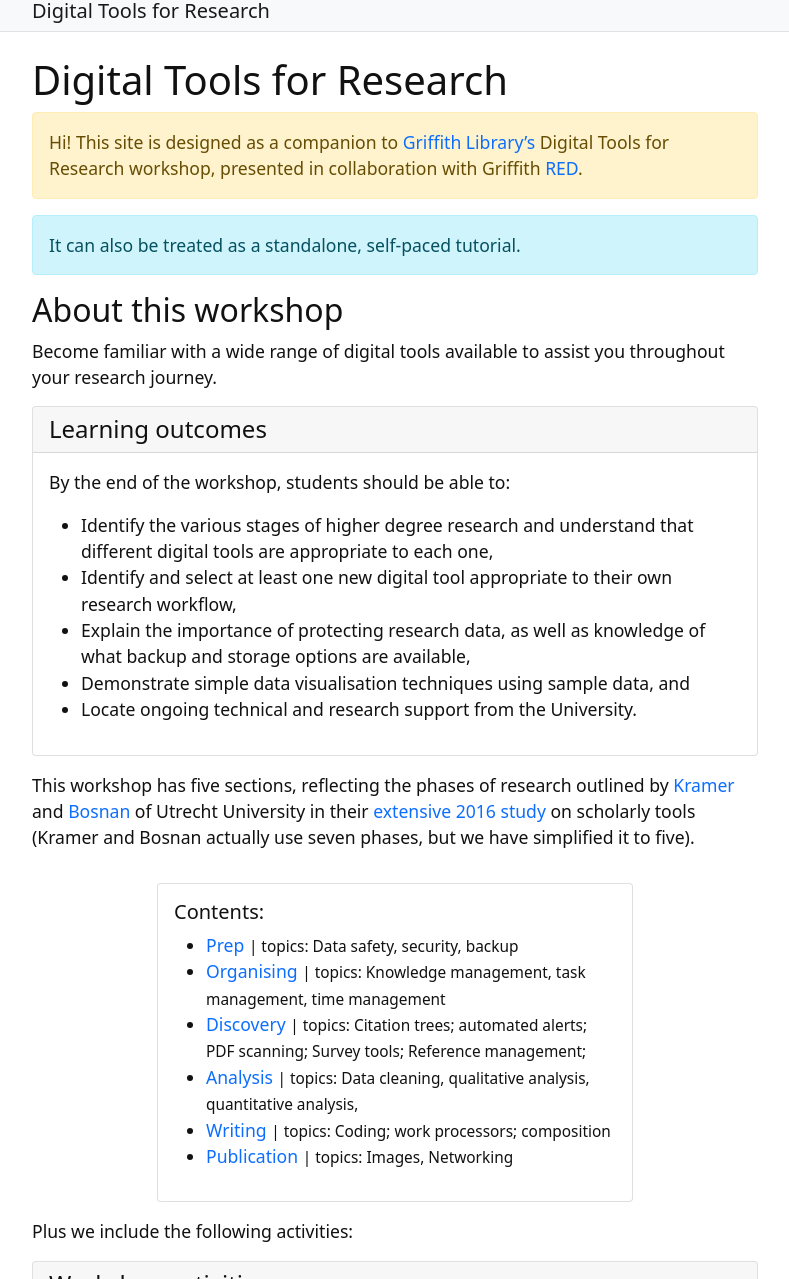
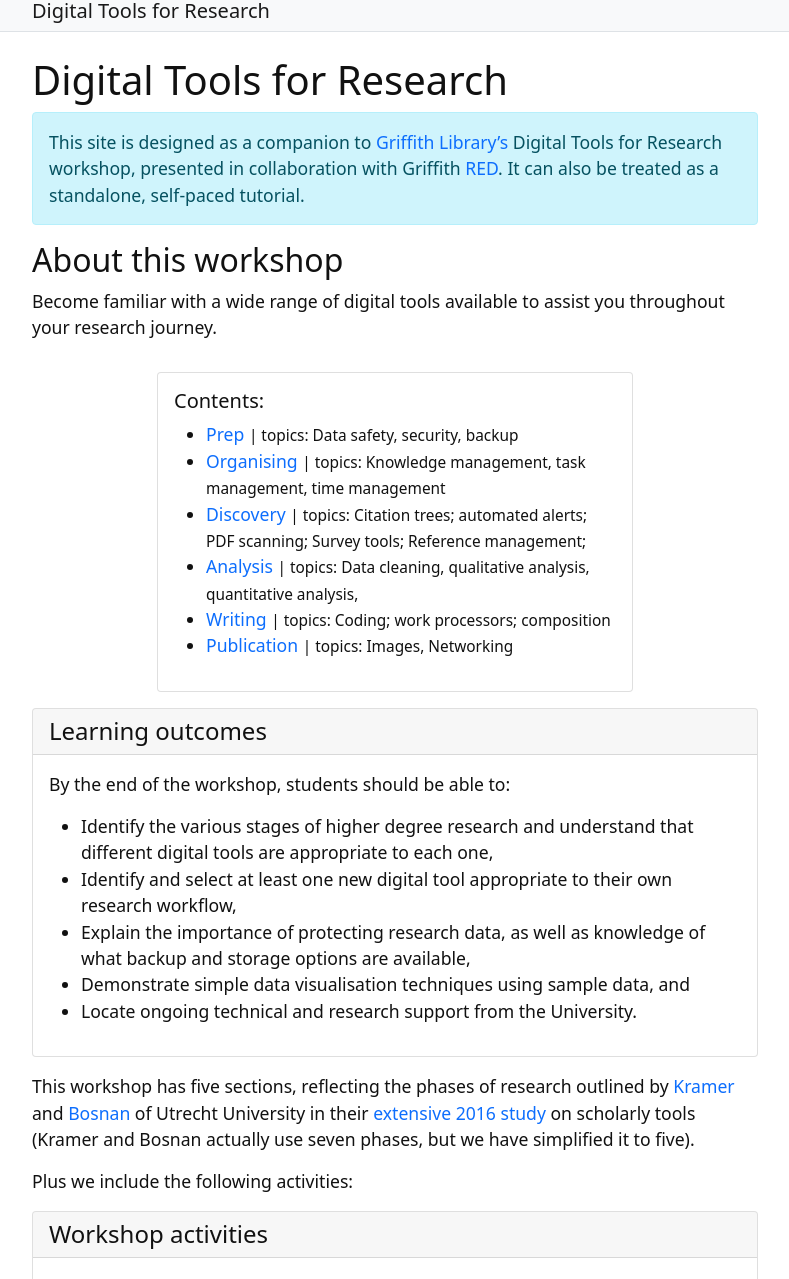
Before and after one commit to GriffithUniLibrary/digital-tools, a Jekyll site: the page built from index.md, in a window 1280 px wide and 1400 px high, cut to the strip 121-1400 px from the top of the window. Shown: the whole strip, without its empty margins (245-1034 px from the left). Built offline with Jekyll 4.4.1, drawn with Linux system fonts in a browser that asks for light colours; some of the changed text lies outside the part shown.

Commit message:
Updated workshop prep

```diff
--- a/_includes/template/credits.html
+++ b/_includes/template/credits.html
@@ -1,2 +1,3 @@
+<p><strong>Theme:</strong> <a href="https://github.com/evanwill/workshop-template-b" target="_blank" rel="noopener">workshop-template-b</a> by <a href="https://github.com/evanwill/" target="_blank" rel="noopener">evanwill</a> is built using <a href="https://jekyllrb.com/" target="_blank" rel="noopener">Jekyll</a> on <a href="https://pages.github.com/" target="_blank" rel="noopener">GitHub Pages</a>.</p>
 <p><strong>Content:</strong> CC BY-SA {% if site.github_username %}<a href="https://github.com/{{ site.github_username }}">{{ site.author }}</a>{% else %}{{ site.author }}{% endif %} {{ site.pub_year}} (get <a href="{{ site.source-code }}" target="_blank" rel="noopener">source code</a>). <a href="http://creativecommons.org/licenses/by-sa/4.0/" rel="license"><img src="https://i.creativecommons.org/l/by-sa/4.0/88x31.png" alt="Creative Commons License" /></a></p>
-<p><strong>Theme:</strong> <a href="https://github.com/evanwill/workshop-template-b" target="_blank" rel="noopener">workshop-template-b</a> by <a href="https://github.com/evanwill/" target="_blank" rel="noopener">evanwill</a> is built using <a href="https://jekyllrb.com/" target="_blank" rel="noopener">Jekyll</a> on <a href="https://pages.github.com/" target="_blank" rel="noopener">GitHub Pages</a>. The site is styled using <a href="https://getbootstrap.com/" target="_blank" rel="noopener">Bootstrap</a>.</p>
+<p><strong>Contributors:</strong> {% include_relative /CONTRIBUTING.md %} </p>
--- a/index.md
+++ b/index.md
@@ -6,16 +6,12 @@ layout: default
 # Digital Tools for Research
 
 {% capture workshopinfo %}
-Hi! This site is designed as a companion to [Griffith Library's](https://www.griffith.edu.au/library) Digital Tools for Research workshop, presented in collaboration with Griffith [RED](https://www.griffith.edu.au/research/research-services/researcher-education-development).
+
+This site is designed as a companion to [Griffith Library's](https://www.griffith.edu.au/library) Digital Tools for Research workshop, presented in collaboration with Griffith [RED](https://www.griffith.edu.au/research/research-services/researcher-education-development). It can also be treated as a standalone, self-paced tutorial.
+
 {% endcapture %}
 
-{% include alert.html text=workshopinfo align="left" color="warning" %}
-
-{% capture moreinfo %}
-It can also be treated as a standalone, self-paced tutorial.
-{% endcapture %}
-
-{% include alert.html text=moreinfo align="left" color="info" %}
+{% include alert.html text=workshopinfo align="left" color="info" %}
 
 <!--
     {% include figure.html img="embarking.jpg" alt="Lego submarine floating on the water" caption="Preparing to embark (image by Reiterlied, licensed under CC BY-NC-SA 2.0)" width="75" float="left" %}
@@ -24,6 +20,8 @@ It can also be treated as a standalone, self-paced tutorial.
 ## About this workshop
 
 Become familiar with a wide range of digital tools available to assist you throughout your research journey.
+
+{% include toc.html %}
 
 {% capture outcomes %}
 
@@ -40,8 +38,6 @@ By the end of the workshop, students should be able to:
 
 This workshop has five sections, reflecting the phases of research outlined by [Kramer](https://twitter.com/MsPhelps) <i class="fab fa-twitter" style="color:#00aced"></i> and [Bosnan](https://twitter.com/jeroenbosman) <i class="fab fa-twitter" style="color:#00aced"></i> of Utrecht University in their [extensive 2016 study](https://101innovations.wordpress.com) on scholarly tools (Kramer and Bosnan actually use seven phases, but we have simplified it to five).
 
-{% include toc.html %}
-
 Plus we include the following activities:
 
 {% capture activities %}
@@ -56,21 +52,25 @@ Of course, a real research project does not neatly move from one phase to the ne
 This workshop has more show-and-tell about it (in the online version, this might be more akin to browsing) than a typical workshop. The reason is that, with the variety of researchers that attend this workshop, we cannot be sure that all tools will be relevant to all participants (in fact, we can be sure that the opposite will be true!) Therefore, we will be presenting you with a selection of tools that we think may be useful, and you are welcome to try, adopt and ask questions about any of them.
 
 {% capture text %}There are a few things you need to do to get ready for this workshop. Specifically, you'll need to install some software in order to do the exercises listed above. Click on the button below to see instructions on preparing for this workshop.
+
+{% include button.html text="Show me what I need to install" link="content/workshop-prep.html" color="primary" %}
+
 {% endcapture %}
 {% include card.html header="What do I need to do to get ready?" text=text %}
-
-{% include button.html text="Workshop preparation" link="content/workshop-prep.html" color="primary" %}
 
 ## Preliminary activity
 
 To start with, why not start by putting a number on your own digital toolbox? Take a moment to estimate how many digital tools you use in your research workflow. Once you have come up with a number, click the button below to see where you stand in relation to other researchers.
 
-{% capture text %}
+{% capture averagetools %}
+
 The average number of digital tools in a researcher's toolbox is 22. If you count your word processor, image program, notes program, email app and so on, you can see that this is actually a realistic number!
 
 {% include figure.html img="tool-freq-dist.png" alt="Alt text" caption="Histogram of number of tools used by researcher" width="100%" %}
+
 {% endcapture %}
-{% include modal.html button="Show me" color="info" title="Show me the average number of tools used by other researchers" text=text %}
+
+{% include modal.html button="Show me" color="info" title="Show me the average number of tools used by other researchers" text=averagetools %}
 
 {% include toc.html %}
 
```
Also changed, not shown: content/workshop-prep.md (+3 -0 lines).
